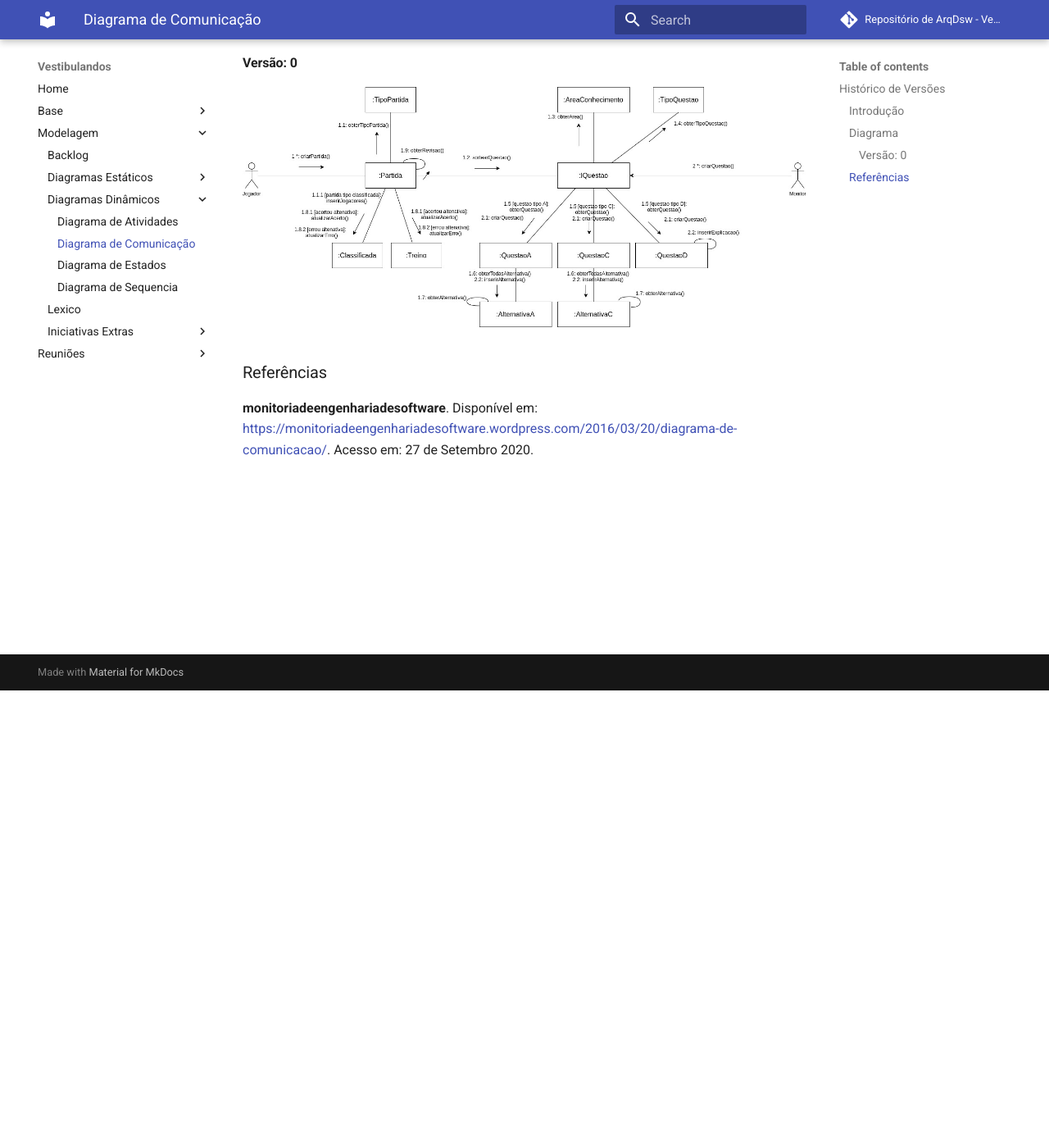
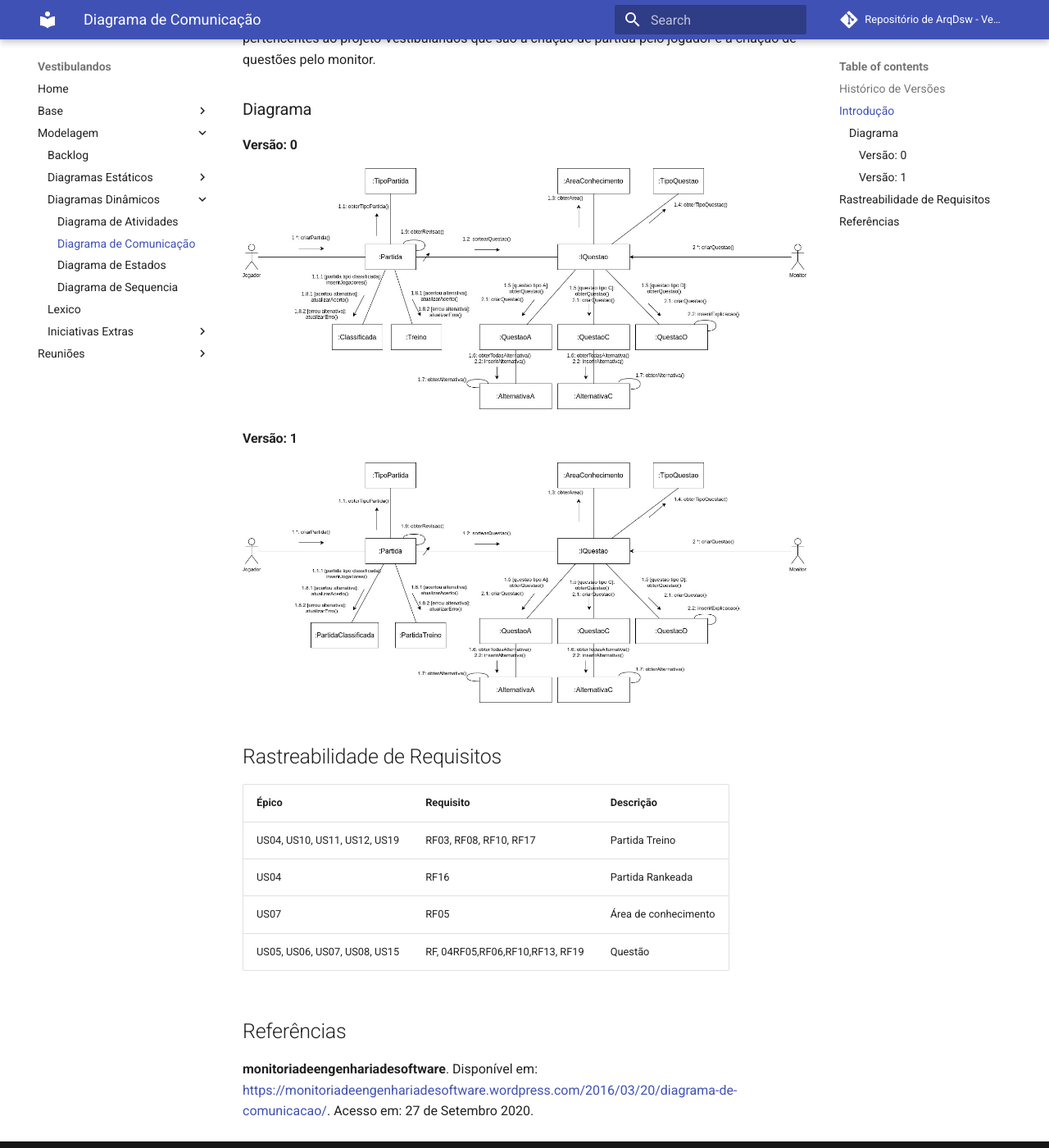
Before and after one commit to UnBArqDsw/2020.1_G4_Vestibulandos, an MkDocs documentation site: the page built from docs/modelagem/diagramas_dinamicos/diagrama_de_comunicacao.md, in a window 1280 px wide and 1400 px high, scrolled down 558 px. Shown: the whole window at 82% size. Built offline with MkDocs 1.6.1 and Material for MkDocs 9.7.7, drawn with Linux system fonts in a browser that asks for light colours; comment, search, counter and statistics services are not loaded; some of the changed text lies outside the part shown.

Commit message:
adiçao de nova versao diagrama de comunicaçao e add de rastro

```diff
--- a/docs/modelagem/diagramas_dinamicos/diagrama_de_comunicacao.md
+++ b/docs/modelagem/diagramas_dinamicos/diagrama_de_comunicacao.md
@@ -5,9 +5,11 @@
 |   Data   | Versão |           Descrição           |             Autor(es)              |
 |:--------:|:------:|:-----------------------------:|:----------------------------------:|
 | 27/09/2020 | 0.1 | Adicionado o documento | Ricardo Canela |
+|26/10/2020|   0.1 | Adicionado  correção de notação no diagrama de comunicação e rastreabilidade | [Guilherme Leal](https://github.com/gleal17) |
+
+## Introdução
 
 
-### Introdução
 Os diagramas de comunicação ou de colaboração são de cunho dinâmico que mostra a interação entre objetos do sistema usando mensagens sequenciais, deixando claro a ordem em que as mensagens vão acontecendo. Nesse documento são apresentados os casos de uso pertencentes ao projeto Vestibulandos que são a criação de partida pelo jogador e a criação de questões pelo monitor.
 
 ### Diagrama
@@ -16,5 +18,18 @@ Os diagramas de comunicação ou de colaboração são de cunho dinâmico que mo
 
 ![DiagramaComunicacao](../../img/diagramas/diagrama_de_comunicacao.jpg)
 
-### Referências
+#### Versão: 1
+
+![DiagramaComunicacao](../../img/diagramas/diagrama_de_comunicacao2.jpg)
+
+## Rastreabilidade de Requisitos
+| Épico | Requisito | Descrição|
+|---|---|---|
+| US04, US10, US11, US12, US19 | RF03, RF08, RF10, RF17 | Partida Treino|
+| US04| RF16| Partida Rankeada|
+| US07| RF05| Área de conhecimento|
+| US05, US06, US07, US08, US15 | RF, 04RF05,RF06,RF10,RF13, RF19| Questão|
+
+
+## Referências
 **monitoriadeengenhariadesoftware**. Disponível em: <https://monitoriadeengenhariadesoftware.wordpress.com/2016/03/20/diagrama-de-comunicacao/>. Acesso em: 27 de Setembro 2020.
```
Also changed, not shown: docs/img/diagramas/diagrama_de_comunicacao2.jpg (added).
